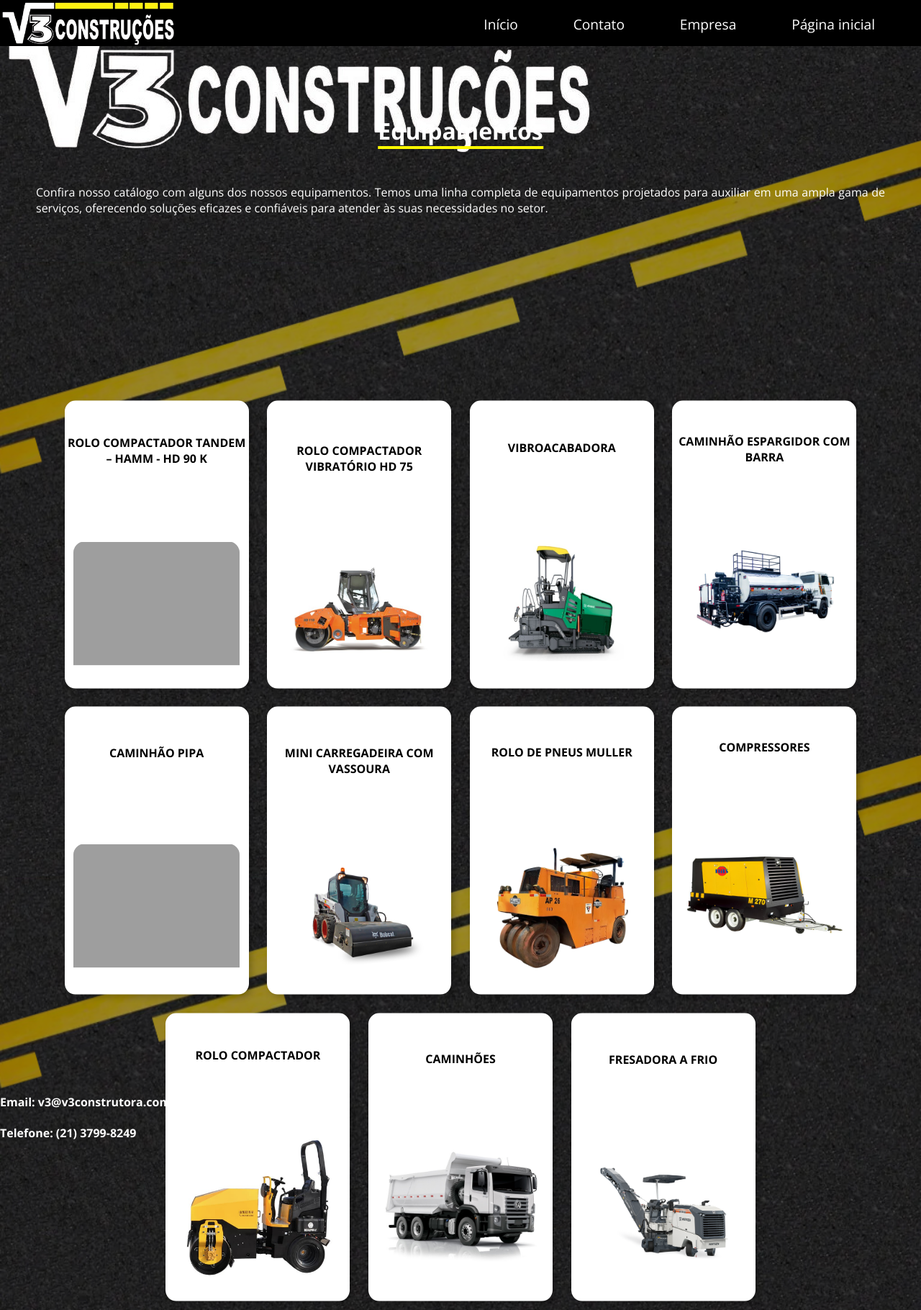
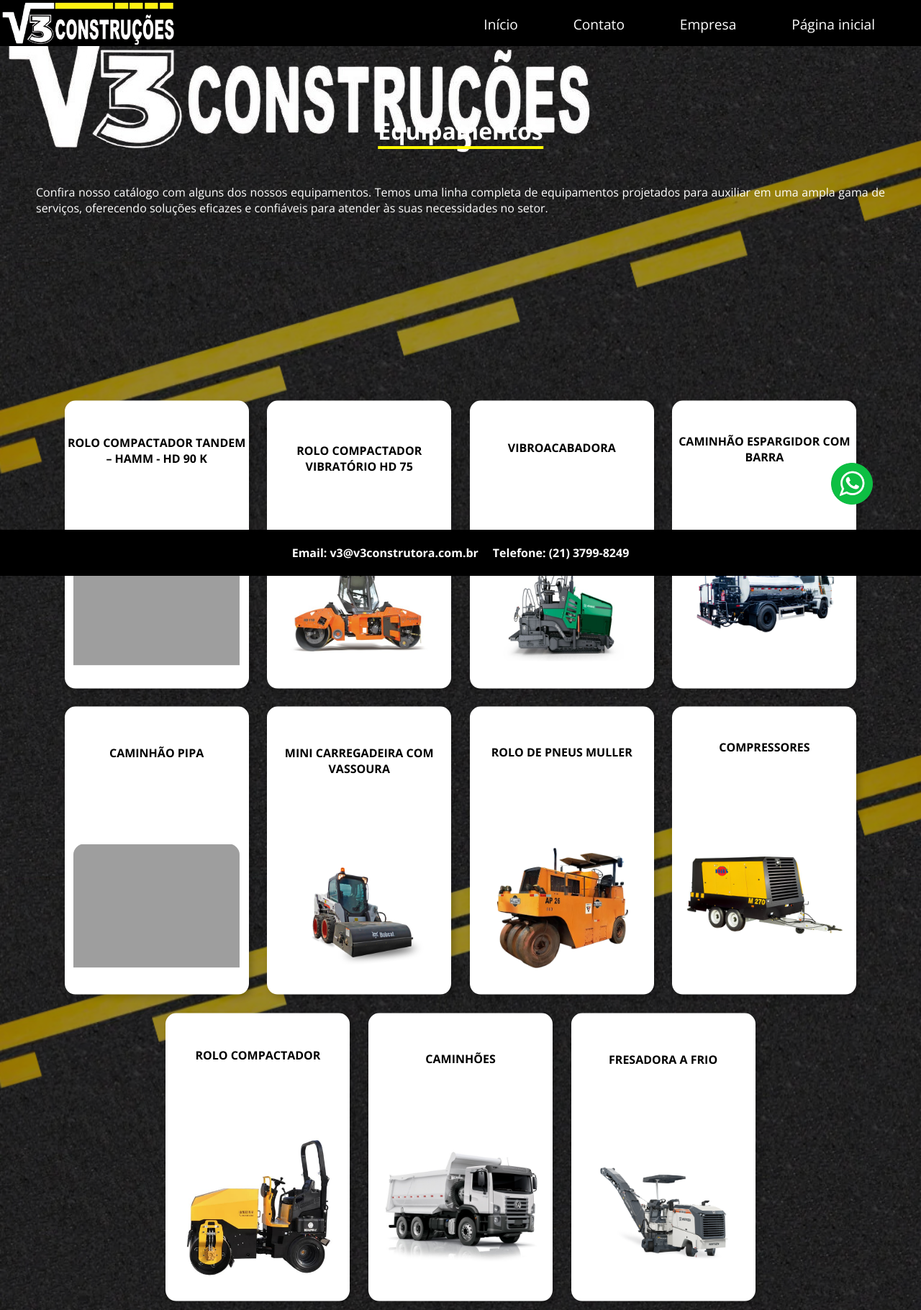
Before and after one commit to Italo0001/Test, a PHP site: the page made by Serviços/PaginaEquipamentos.html in a window 1280 px wide. Shown: the whole page at 72% size. Run offline with PHP 8.4, Linux system fonts and the light colour scheme; grey boxes are pictures that could not be loaded.

Commit message:
Add files via upload

```diff
--- a/Serviços/PaginaEquipamentos.html
+++ b/Serviços/PaginaEquipamentos.html
@@ -54,7 +54,7 @@
         <h3>ROLO COMPACTADOR TANDEM – HAMM - HD 90 K</h3>
         <img src="../Imagens/Rolo de chapa hamm - HD 90 K.png">
     </ul>
-    <ul>
+    <ul class="equipamentopar">
         <h3>ROLO COMPACTADOR VIBRATÓRIO HD 75 </h3>
         <img src="../Imagens/ROLO HAMM.jpg">
     </ul>
@@ -62,7 +62,7 @@
         <h3>VIBROACABADORA</h3>
         <img src="../Imagens/3.jpg" >
     </ul>
-    <ul>
+    <ul class="equipamentopar">
         <h3>CAMINHÃO ESPARGIDOR COM BARRA</h3>
         <img src="../Imagens/4.png" >
     </ul>
@@ -71,7 +71,7 @@
         <img src="../Imagens/5.jpg">
 
     </ul>
-    <ul>
+    <ul class="equipamentopar">
         <h3>MINI CARREGADEIRA COM VASSOURA</h3>
         <img src="../Imagens/6.png">
     </ul>
@@ -81,7 +81,7 @@
         <img src="../Imagens/13.png">
     </ul>
 
-    <ul>
+    <ul class="equipamentopar">
         <h3>COMPRESSORES</h3>
         <img src="../Imagens/8.jpg">
     </ul>
@@ -91,7 +91,7 @@
         <img src="../Imagens/9.png">
     </ul>
 
-    <ul>
+    <ul class="equipamentopar">
         <h3>CAMINHÕES</h3>
         <img src="../Imagens/10.jpg">
     </ul>
--- a/Serviços/StyleDosServiços.Css
+++ b/Serviços/StyleDosServiços.Css
@@ -94,7 +94,9 @@ body {
     background-color: transparent; /* Cor de fundo */
     text-align: center;
     z-index: 11;
+    margin-bottom: 25%;
   }
+
 
 
   .Equipamentos ul {
@@ -114,7 +116,10 @@ body {
     margin: 1%;
     background-color: rgb(255, 255, 255);
     color: #000000;
-
+  }
+  .Equipamentos ul .equipamentopar
+  {
+    top: 4vh;
   }
 
   .Equipamentos ul h3 {
@@ -351,13 +356,36 @@ body {
     color: white;
     cursor: pointer;
 }
+.contato-fixo {
+    background-color: #000000; /* Cor de fundo */
+    position: fixed; /* Fixa o header na tela */
+    left: 0; /* Alinha à esquerda */
+    bottom: 0; /* Coloca o header na parte inferior */
+    width: 100%; /* Largura total da tela */
+    height: 8vh; /* Altura do header */
+    z-index: 1000; /* Garante que o header fique acima de outros conteúdos */
+    display: flex; /* Usado para o alinhamento do conteúdo */
+    justify-content: center; /* Centraliza o conteúdo horizontalmente */
+    align-items: center; /* Centraliza o conteúdo verticalmente */
+    color: #fff; /* Cor do texto */
+    font-size: 16px; /* Tamanho da fonte */
+}
+
+
+.contact-info {
+    padding: 0; /* Remove o padding */
+    margin: 0 10px; /* Espaço entre as listas */
+    display: flex; /* Usa flexbox para alinhar os itens da lista */
+    align-items: center; /* Alinha os itens ao centro verticalmente */
+    justify-content: center; /* Alinha os itens ao centro horizontalmente */
+}
 .whatsapp img
 {
-    display: none;
+    display: flex;
     right: 5%;
-    top: 90%;
+    top: 80%;
     position: fixed;
-    width: 15%;
+    width: 5%;
     z-index: 11;
 }
 @media (max-width:1100px)
@@ -429,6 +457,10 @@ body {
         font-size: 3vw; /* Ajusta o tamanho da fonte com base na largura da viewport */
         margin: 0;
     }
+    .contact-info
+    {
+      font-size: large;
+    }
 }
 /* Media Queries para diferentes tamanhos de tela */
 
@@ -460,6 +492,10 @@ body {
         cursor: pointer; /* Cursor de ponteiro para o botão de fechar */
       }
 
+      .whatsapp img
+      {
+        width: 10%;
+      }
 
 }
 @media (max-width: 800px)
@@ -489,7 +525,10 @@ body {
         border-radius: 15px;
         cursor: pointer; /* Cursor de ponteiro para o botão de fechar */
       }
-
+      .whatsapp img
+      {
+        width: 10%;
+      }
 
 }
 
@@ -520,6 +559,14 @@ body {
           top: 3px;
           align-items: center; /* Centraliza horizontalmente */
           justify-content: center; /* Centraliza verticalmente */
+      }
+      .whatsapp img
+      {
+        width: 15%;
+      }
+      .contact-info
+      {
+        font-size: x-small;
       }
 }
 @media only screen and (orientation: landscape) and (max-width:1200px)
@@ -589,7 +636,11 @@ body {
         border-radius: 15px;
         cursor: pointer; /* Cursor de ponteiro para o botão de fechar */
       }
-
+      .whatsapp img
+      {
+        top: 80%;
+        width: 5%;
+      }
 }
 
 @media only screen and (orientation: landscape) and (max-width: 800px)
@@ -619,5 +670,10 @@ body {
         border-radius: 15px;
         cursor: pointer; /* Cursor de ponteiro para o botão de fechar */
       }
+      .whatsapp img
+      {
+        top: 80%;
+        width: 5%;
+      }
 
 }
```
